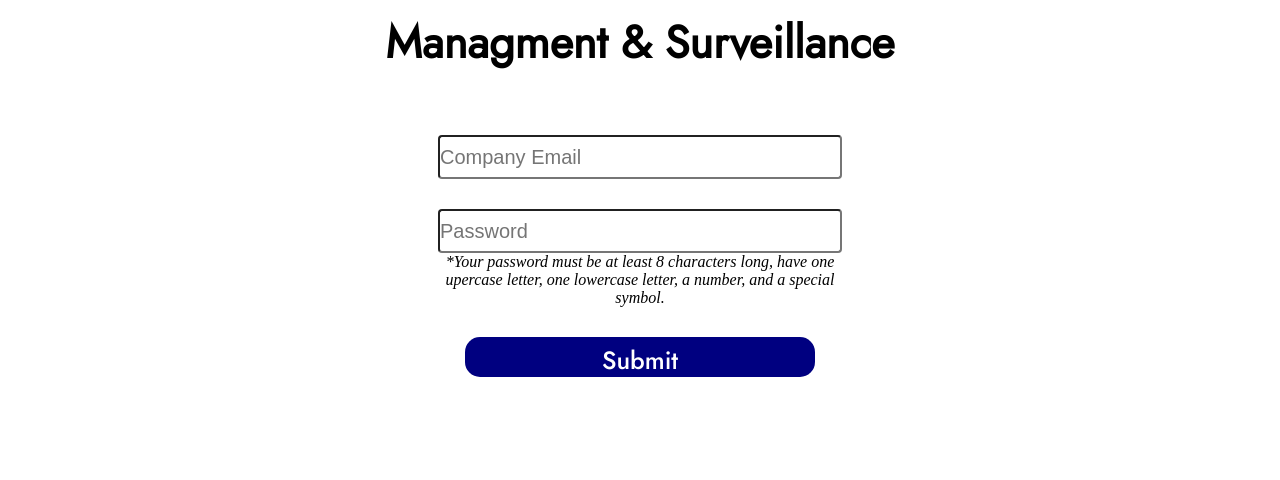
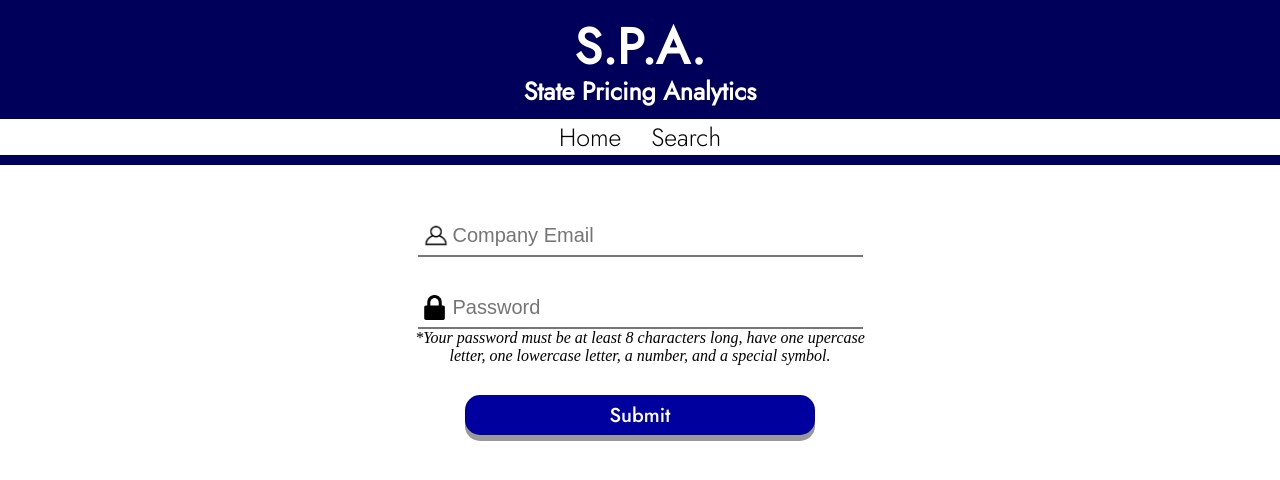
Before and after one commit to JRigney6993-coder/State-Analytics, a plain HTML site: page pages/login/index.html in a window 1280 px wide. Drawn offline with Linux system fonts and the light colour scheme.

Commit message:
Changed Home Page Header
Added the App Name and subsequent links to the home page and the search page.

```diff
--- a/pages/login/index.html
+++ b/pages/login/index.html
@@ -10,7 +10,18 @@
 <body>
     <header>
         <div class="titleContainer">
-            <h1 class="title">Managment & Surveillance</h1>
+            <h1 class="title">
+                S.P.A.
+                <div class="subTitle">State Pricing Analytics</div>
+            </h1>
+        </div>
+        <div class="headerLinksContainer">
+            <a href="index.html" class="homeLink">
+                Home
+            </a>
+            <a href="search.html" class="searchLink">
+                Search
+            </a>
         </div>
 
     </header>
--- a/pages/login/style.css
+++ b/pages/login/style.css
@@ -3,21 +3,64 @@
     padding: 0px;
 
 }
+body{
+    background-color: white;
+}
 header {
     width: 100%;
     padding-top: 10px;
     padding-bottom: 10px;
+    background-color: rgb(0, 0, 91);
+    color: white;
+
 }
 input {
     height: 40px;
     width: 400px;
     font-size: 20px;
-    border-radius: 4px;
+}
+input[type=email], input[type=password]{
+    padding-left: 35px;
+    padding-right: 10px;
+    transition: 0.25s;
+    border-top-style: hidden;
+    border-right-style: hidden;
+    border-left-style: hidden;
+}
+input[type=email]:focus,
+input[type=password]:focus {
+    padding-left: 35px;
+    padding-right: 10px;
+    border-bottom-width: 4px;
+    border-bottom-color:rgb(0, 0, 158);
+    border-bottom-style: solid;
+    border-top-style: hidden;
+    border-right-style: hidden;
+    border-left-style: hidden;
+    outline: none;
 }
 .title {
     text-align: center;
     font-family: jost-regular;
-    font-size: 45px;
+    font-size: 50px;
+}
+.subTitle{
+    font-size: 25px;
+    margin-top: -10px;
+}
+.headerLinksContainer{
+    display: flex;
+    justify-content: center;
+    gap: 30px;
+    font-size: 25px;
+    margin-top: 10px;
+    text-decoration: none;
+    background-color: white;
+}
+a{
+    text-decoration: none;
+    color: black;
+    font-family: jost-light;
 }
 .mainContentContainer{
     display: flex;
@@ -38,25 +81,40 @@ input {
     text-align: center;
 }
 .passwordInputLabelContainer{
-    width: 430px;
+    width: 450px;
 }
-.cp{
+#CE{
     background-color: white;
-    background-image: url('../../images/emailInput.png');
-    background-position: 10px 10px;
+    background-image: url("../../images/emailInput.png");
+    background-position: 0px 7.5px;
     background-repeat: no-repeat;
+    background-size: auto 25px;
+}
+#CP{
+    background-color: white;
+    background-image: url('../../images/passwordInput.png');
+    background-position: 4px 7.5px;
+    background-repeat: no-repeat;
+    background-size: auto 25px;
 }
 .submitButton{
-    background-color: navy;
+    background-color: rgb(0, 0, 158);
     color: white;
     border-radius: 15px;
     border-width: 5px;
     border-color: transparent;
     width: 350px;
     height: 40px;
-    font-size: 25px;
+    font-size: 20px;
     font-family: jost-medium;
-   vertical-align: middle;
+    box-shadow: 0 6px #999;
+}
+.submitButton:hover{
+    background-color: rgb(49 49 210);
+}
+.submitButton:active{
+    transform: translateY(4px);
+    box-shadow: 0 1px #666;
 }
 @font-face {
     font-family: jost-regular;
@@ -66,3 +124,15 @@ input {
     font-family: jost-medium;
     src: url(../../Fonts/Jost/static/Jost-Medium.ttf);
 }
+@font-face {
+    font-family: jost-thin;
+    src: url(../../Fonts/Jost/static/Jost-Thin.ttf);
+}
+@font-face {
+    font-family: jost-semiBold;
+    src: url(../../Fonts/Jost/static/Jost-SemiBold.ttf);
+}
+@font-face {
+    font-family: jost-light;
+    src: url(../../Fonts/Jost/static/Jost-Light.ttf);
+}
```
